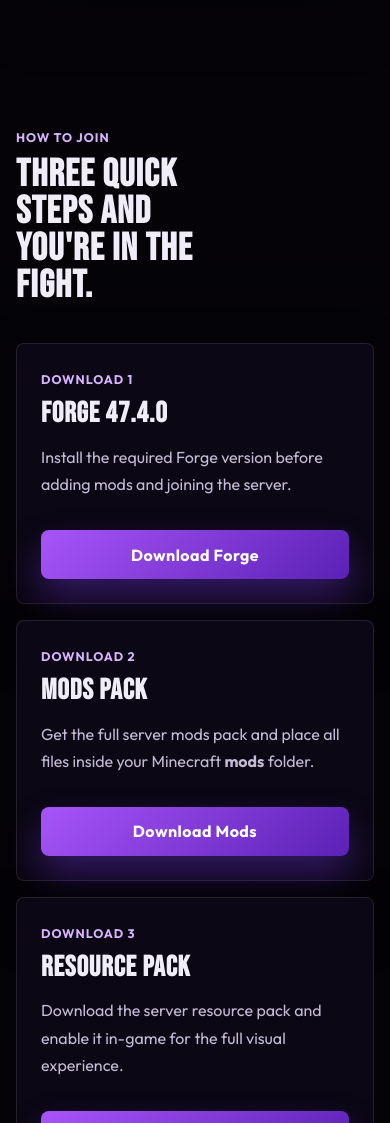
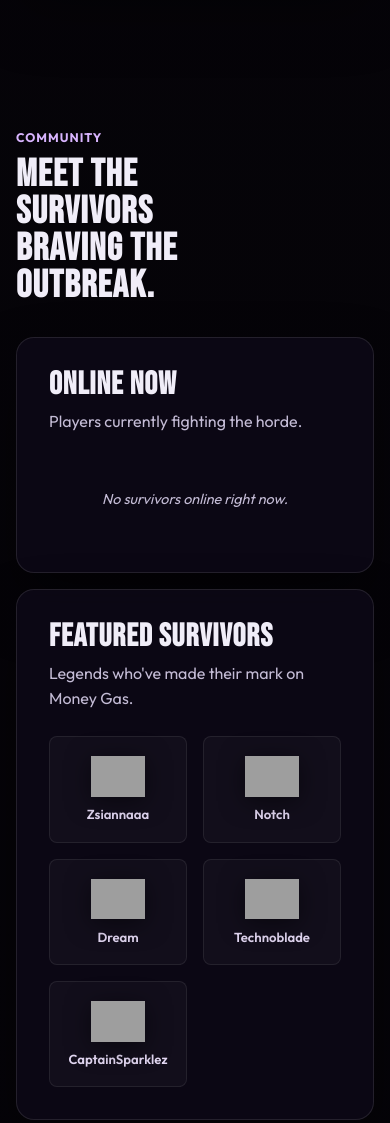
Before and after one commit to Zsiannaaa/moneygas, a plain HTML site: page index.html in a window 390 px wide. Shown: the part 4480-5603 px from the top of the page. Drawn offline with Linux system fonts and the light colour scheme; no server answers; grey boxes are pictures that could not be loaded.

Commit message:
Add Community section with player skin showcase

```diff
--- a/index.html
+++ b/index.html
@@ -32,6 +32,7 @@
       <nav class="nav">
         <a href="#features">Features</a>
         <a href="#survival">Why Us</a>
+        <a href="#community">Community</a>
         <a href="#join">How To Join</a>
         <a href="#faq">FAQ</a>
       </nav>
@@ -179,6 +180,31 @@
         </div>
       </section>
 
+      <section class="section section-community" id="community">
+        <div class="section-heading">
+          <span class="section-kicker">Community</span>
+          <h2>Meet the survivors braving the outbreak.</h2>
+        </div>
+
+        <div class="community-grid">
+          <div class="community-panel reveal">
+            <h3>Online Now</h3>
+            <p>Players currently fighting the horde.</p>
+            <div class="skin-grid" id="online-players">
+              <div class="skin-loading">Loading survivors...</div>
+            </div>
+          </div>
+
+          <div class="community-panel reveal">
+            <h3>Featured Survivors</h3>
+            <p>Legends who've made their mark on Money Gas.</p>
+            <div class="skin-grid" id="featured-players">
+              <div class="skin-loading">Loading survivors...</div>
+            </div>
+          </div>
+        </div>
+      </section>
+
       <section class="section section-join" id="join">
         <div class="section-heading">
           <span class="section-kicker">How To Join</span>
--- a/script.js
+++ b/script.js
@@ -131,11 +131,101 @@
     if (serverVersionEl && data.version && data.version.name_clean) {
       serverVersionEl.textContent = data.version.name_clean;
     }
+
+    if (data.players && data.players.list) {
+      renderOnlinePlayers(data.players.list);
+    } else {
+      renderOnlinePlayers([]);
+    }
   } catch {
     if (statusText) statusText.textContent = "Status Unknown";
     if (playerCountEl) playerCountEl.textContent = "—";
+    renderOnlinePlayers([]);
   }
 }
+
+const FEATURED_PLAYERS = [
+  "Zsiannaaa",
+  "Notch",
+  "Dream",
+  "Technoblade",
+  "CaptainSparklez"
+];
+
+const onlineGrid = document.getElementById("online-players");
+const featuredGrid = document.getElementById("featured-players");
+
+function createSkinCard(name, uuid, isOnline) {
+  const card = document.createElement("div");
+  card.className = "skin-card";
+
+  const img = document.createElement("img");
+  img.src = `https://crafatar.com/renders/body/${uuid}?scale=3&overlay`;
+  img.alt = `${name} skin`;
+  img.loading = "lazy";
+  img.onerror = () => {
+    img.src = `https://crafatar.com/avatars/${uuid}?size=54&overlay`;
+  };
+
+  const nameEl = document.createElement("span");
+  nameEl.className = "skin-card-name";
+  nameEl.textContent = name;
+
+  card.appendChild(img);
+  card.appendChild(nameEl);
+
+  if (isOnline) {
+    const status = document.createElement("span");
+    status.className = "skin-card-status";
+    status.textContent = "Online";
+    card.appendChild(status);
+  }
+
+  return card;
+}
+
+function renderOnlinePlayers(players) {
+  if (!onlineGrid) return;
+  onlineGrid.innerHTML = "";
+
+  if (!players || players.length === 0) {
+    const empty = document.createElement("div");
+    empty.className = "skin-empty";
+    empty.textContent = "No survivors online right now.";
+    onlineGrid.appendChild(empty);
+    return;
+  }
+
+  players.forEach((player) => {
+    if (player.name && player.uuid) {
+      onlineGrid.appendChild(createSkinCard(player.name, player.uuid, true));
+    }
+  });
+}
+
+async function fetchFeaturedPlayers() {
+  if (!featuredGrid) return;
+
+  for (const username of FEATURED_PLAYERS) {
+    try {
+      const res = await fetch(`https://api.ashcon.app/mojang/v2/user/${username}`);
+      if (!res.ok) continue;
+      const data = await res.json();
+      featuredGrid.appendChild(createSkinCard(data.username, data.uuid, false));
+    } catch {
+      const fallback = document.createElement("div");
+      fallback.className = "skin-card";
+      fallback.innerHTML = `<img src="https://crafatar.com/avatars/00000000000000000000000000000000?size=54&overlay" alt="${username}"><span class="skin-card-name">${username}</span>`;
+      featuredGrid.appendChild(fallback);
+    }
+  }
+
+  if (featuredGrid.querySelector(".skin-loading")) {
+    featuredGrid.querySelector(".skin-loading").remove();
+  }
+}
+
+fetchFeaturedPlayers();
 
 fetchServerStatus();
 setInterval(fetchServerStatus, 30000);
--- a/style.css
+++ b/style.css
@@ -694,6 +694,131 @@
   padding: 0 1.4rem 1.4rem;
 }
 
+.section-community .section-heading {
+  margin-bottom: 2rem;
+}
+
+.community-grid {
+  display: grid;
+  grid-template-columns: repeat(2, minmax(0, 1fr));
+  gap: 1rem;
+}
+
+.community-panel {
+  border: 1px solid rgba(255, 255, 255, 0.1);
+  border-radius: var(--radius-lg);
+  background: var(--panel);
+  backdrop-filter: blur(12px);
+  padding: 2rem;
+  box-shadow: var(--shadow);
+}
+
+.community-panel h3 {
+  margin: 0;
+  font-family: "Bebas Neue", Impact, sans-serif;
+  font-size: 2rem;
+  letter-spacing: 0.03em;
+  line-height: 0.96;
+}
+
+.community-panel p {
+  color: var(--muted);
+  margin: 0.5rem 0 1.5rem;
+  line-height: 1.6;
+}
+
+.skin-grid {
+  display: grid;
+  grid-template-columns: repeat(auto-fill, minmax(110px, 1fr));
+  gap: 1rem;
+}
+
+.skin-card {
+  display: flex;
+  flex-direction: column;
+  align-items: center;
+  gap: 0.6rem;
+  padding: 1.2rem 0.8rem;
+  border: 1px solid rgba(255, 255, 255, 0.08);
+  border-radius: var(--radius-md);
+  background: rgba(255, 255, 255, 0.03);
+  transition: transform 220ms ease, border-color 220ms ease, box-shadow 220ms ease;
+}
+
+.skin-card:hover {
+  transform: translateY(-4px);
+  border-color: rgba(168, 85, 247, 0.4);
+  box-shadow: 0 12px 32px rgba(168, 85, 247, 0.15);
+}
+
+.skin-card img {
+  width: 54px;
+  height: auto;
+  image-rendering: pixelated;
+  filter: drop-shadow(0 4px 12px rgba(0, 0, 0, 0.5));
+}
+
+.skin-card-name {
+  font-size: 0.82rem;
+  font-weight: 600;
+  color: #e2d7f2;
+  text-align: center;
+  word-break: break-word;
+}
+
+.skin-card-status {
+  display: inline-flex;
+  align-items: center;
+  gap: 0.35rem;
+  font-size: 0.7rem;
+  color: #64ff78;
+  font-weight: 600;
+  letter-spacing: 0.04em;
+  text-transform: uppercase;
+}
+
+.skin-card-status::before {
+  content: "";
+  width: 5px;
+  height: 5px;
+  border-radius: 50%;
+  background: #64ff78;
+  box-shadow: 0 0 8px rgba(100, 255, 120, 0.8);
+}
+
+.skin-loading {
+  grid-column: 1 / -1;
+  text-align: center;
+  padding: 2rem 1rem;
+  color: var(--muted);
+  font-size: 0.9rem;
+}
+
+.skin-empty {
+  grid-column: 1 / -1;
+  text-align: center;
+  padding: 2rem 1rem;
+  color: var(--muted);
+  font-size: 0.9rem;
+  font-style: italic;
+}
+
+@media (max-width: 1100px) {
+  .community-grid {
+    grid-template-columns: repeat(2, minmax(0, 1fr));
+  }
+}
+
+@media (max-width: 860px) {
+  .community-grid {
+    grid-template-columns: 1fr;
+  }
+
+  .skin-grid {
+    grid-template-columns: repeat(auto-fill, minmax(90px, 1fr));
+  }
+}
+
 .footer {
   display: flex;
   align-items: center;
```
